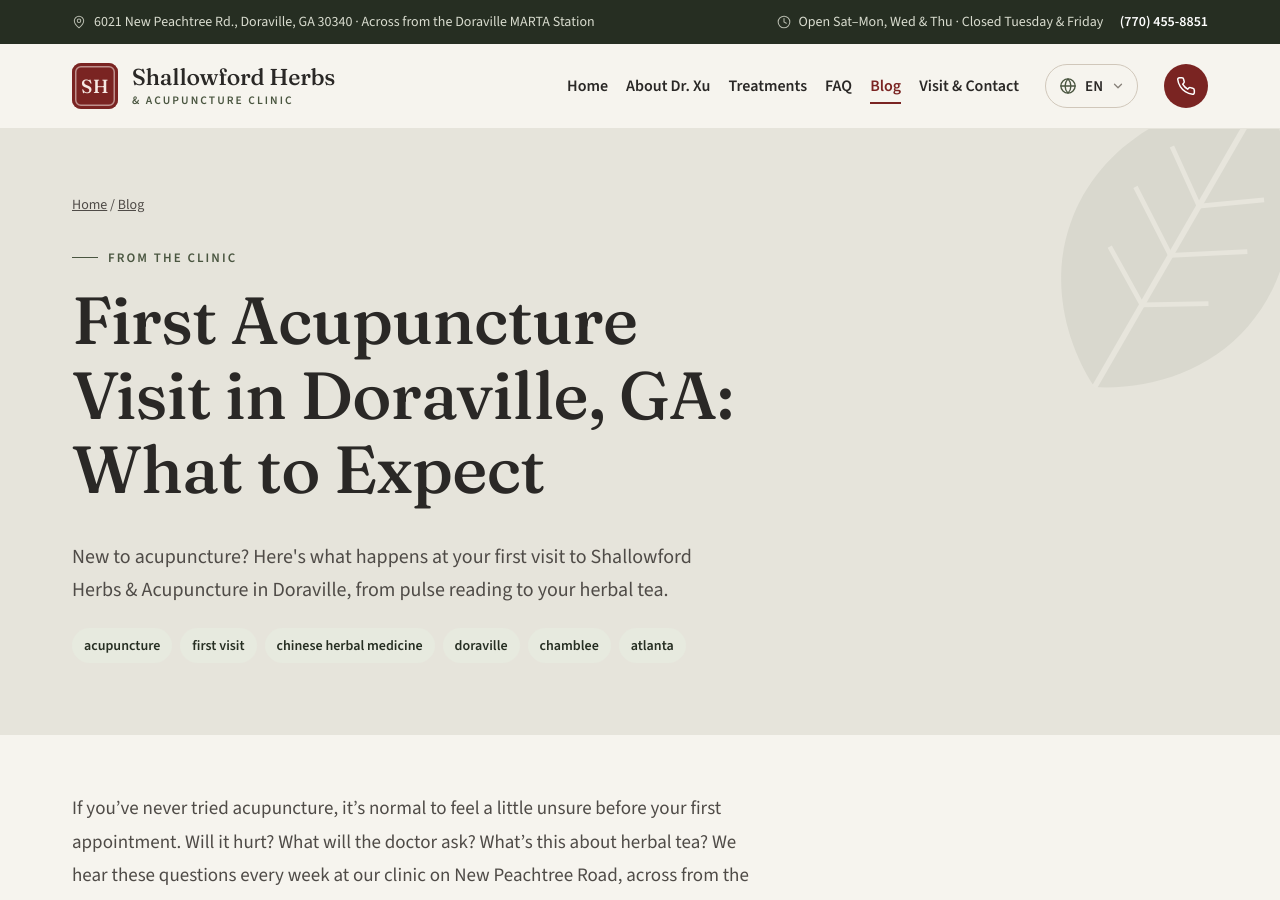
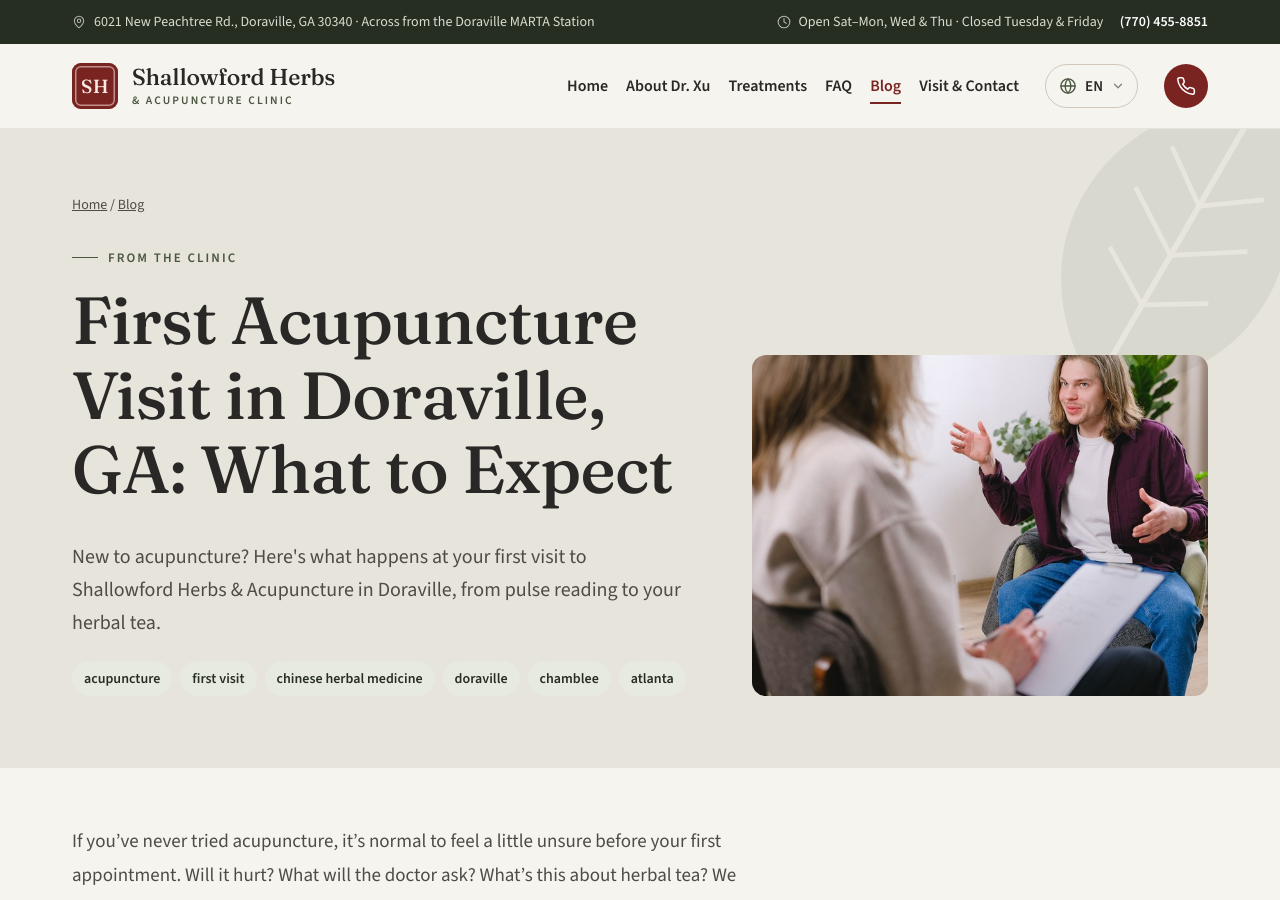
Before and after one commit to brucex/ShallowfordHerbs, a Jekyll site: the page built from _posts/2026-10-30-first-acupuncture-visit-doraville-ga.md, in a window 1280 px wide and 900 px high. Built offline with Jekyll 4.4.1, drawn with Linux system fonts in a browser that asks for light colours.

Commit message:
Add a hero image to the first acupuncture visit post.
The published post had no image front matter. Point it at the new 800w photo using the same image and image_alt placement as the other posts.

Co-authored-by: Bruce <brucex@users.noreply.github.com>

```diff
--- a/_posts/2026-10-30-first-acupuncture-visit-doraville-ga.md
+++ b/_posts/2026-10-30-first-acupuncture-visit-doraville-ga.md
@@ -11,6 +11,8 @@ tags:
   - chamblee
   - atlanta
 published: true
+image: /img/first-acupuncture-visit-doraville-ga-800w.jpg
+image_alt: "A patient talking with a therapist holding a clipboard in a bright consultation room"
 ---
 
 If you've never tried acupuncture, it's normal to feel a little unsure before your first appointment. Will it hurt? What will the doctor ask? What's this about herbal tea? We hear these questions every week at our clinic on New Peachtree Road, across from the Doraville MARTA station.
```
Also changed, not shown: img/first-acupuncture-visit-doraville-ga-800w.jpg (added).
